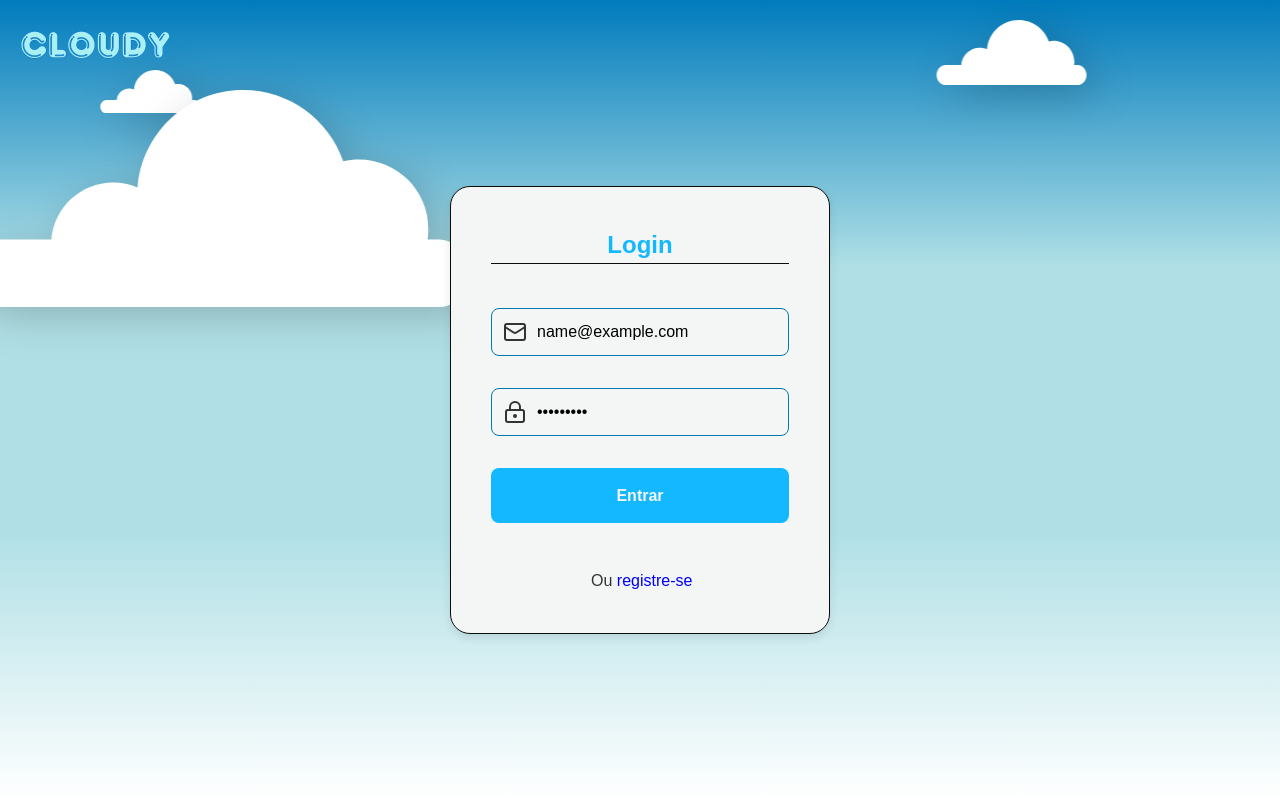
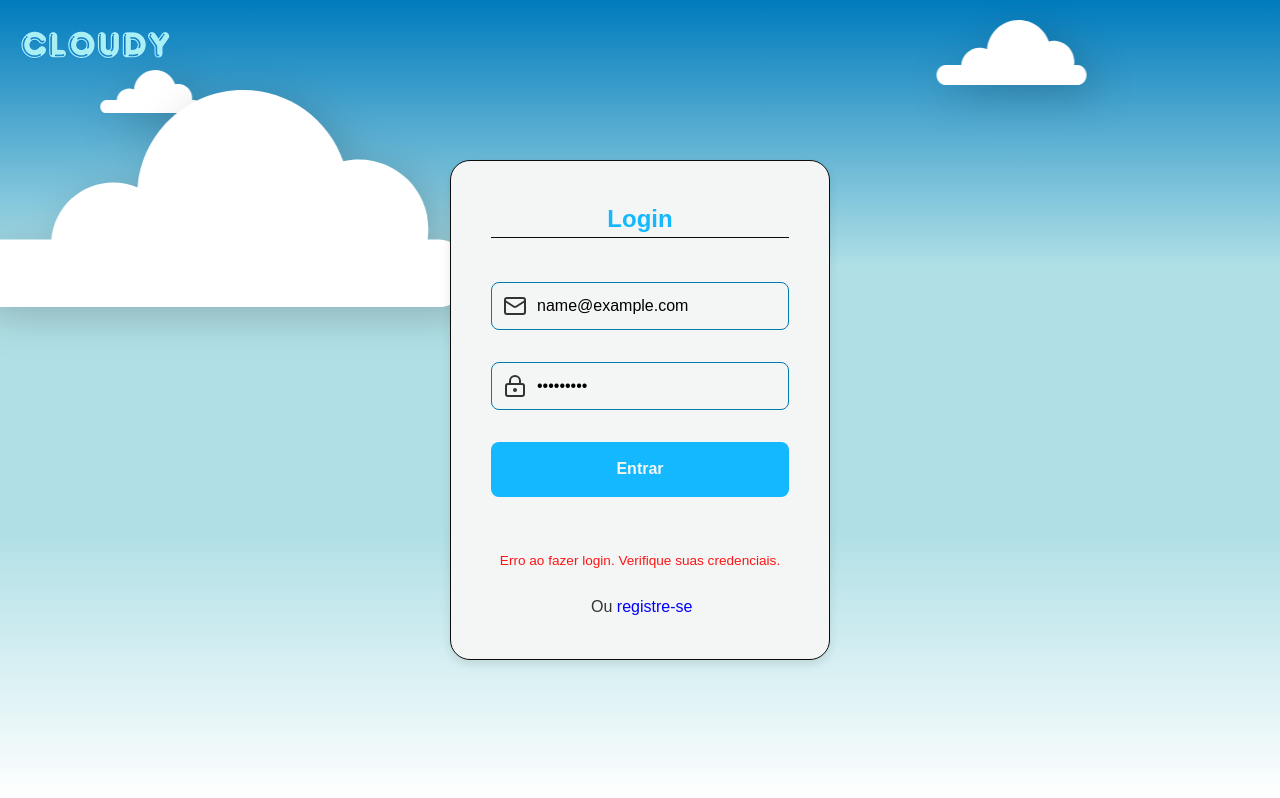
Before and after one commit to Igorrst/Cloudy, a React (Vite) app: page /login in a window 1280 px wide. Both pictures are taken after typing "name@example.com", "Sample123" into the empty fields and a click on the button "Entrar". Built offline with nearby package versions, Linux system fonts and the light colour scheme; no server answers.

Commit message:
style: remove login success alert and improve ux

```diff
--- a/src/pages/Login/index.tsx
+++ b/src/pages/Login/index.tsx
@@ -8,6 +8,7 @@ import {
   InputField,
   ErrorMessage,
   ButtonWrapper,
+  FormFeedback,
 } from "./styles";
 import { Mail, LockKeyhole } from "lucide-react";
 import PrimaryButton from "../../components/Buttons/PrimaryButton";
@@ -27,6 +28,7 @@ const Login = () => {
   });
 
   const [isLoading, setLoading] = useState(false);
+  const [generalError, setGeneralError] = useState("");
 
   const navigate = useNavigate();
 
@@ -37,11 +39,13 @@ const Login = () => {
       [name]: value,
     }));
     setErrors((prevErrors) => ({ ...prevErrors, [name]: false }));
+    setGeneralError("");
   };
 
   const handleLogin = async (e: React.FormEvent<HTMLFormElement>) => {
     e.preventDefault();
     setLoading(true);
+    setGeneralError("");
 
     const newErrors = {
       email: !formData.email.trim(),
@@ -51,7 +55,10 @@ const Login = () => {
     setErrors(newErrors);
 
     const hasErrors = Object.values(newErrors).some((error) => error);
-    if (hasErrors) return;
+    if (hasErrors) {
+      setLoading(false);
+      return;
+    }
 
     try {
       const response = await loginUser(formData);
@@ -60,7 +67,6 @@ const Login = () => {
 
       if (token && token.trim() !== "") {
         localStorage.setItem("authToken", token);
-        alert("Login realizado com sucesso!");
         setLoading(false);
         navigate("/home");
       }
@@ -68,7 +74,7 @@ const Login = () => {
       const errorMessage = isApiError(error)
         ? error.response?.data?.message || "Erro ao fazer login. Verifique suas credenciais."
         : "Erro ao fazer login. Verifique suas credenciais.";
-      alert(errorMessage);
+      setGeneralError(errorMessage);
       setLoading(false);
     }
   };
@@ -112,6 +118,7 @@ const Login = () => {
         <ButtonWrapper>
           <PrimaryButton disabled={isLoading} text="Entrar" />
         </ButtonWrapper>
+        {generalError && <FormFeedback>{generalError}</FormFeedback>}
         <p style={{ marginLeft: "100px" }}>
           Ou{" "}
           <Link
--- a/src/pages/Login/styles.ts
+++ b/src/pages/Login/styles.ts
@@ -130,6 +130,17 @@ export const ErrorMessage = styled.p`
   }
 `;
 
+export const FormFeedback = styled.p`
+  color: ${({ theme }) => theme.colors.red[500]};
+  font-size: 0.85rem;
+  margin-top: 8px;
+  text-align: center;
+
+  @media (max-width: 640px) {
+    font-size: 0.8rem;
+  }
+`;
+
 export const ButtonWrapper = styled.div`
   width: 100%;
   max-width: 380px;
```
